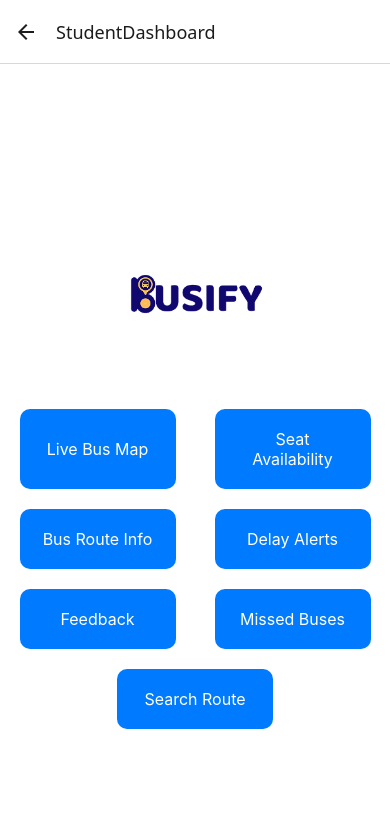
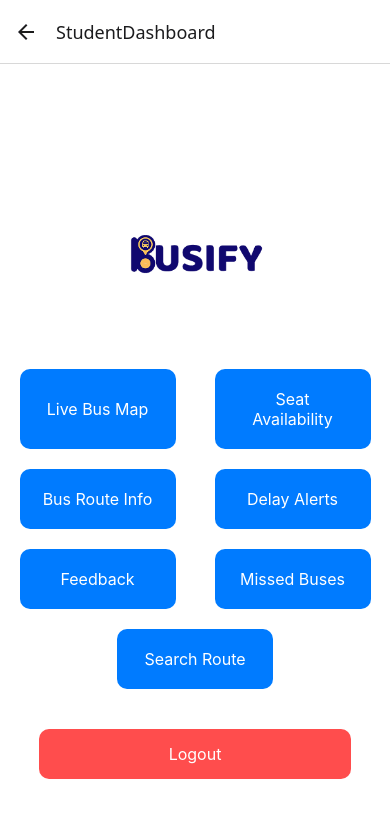
Before and after one commit to mugiwara-luffy07/Bus, a React Native app in the folder busify/: screen /StudentDashboard in a window 390 px wide. Shown: the top 818 px of the page. Built offline with nearby package versions, Linux system fonts and the light colour scheme.

Commit message:
Added Logout Button

```diff
--- a/busify/src/screens/StudentDashboard.tsx
+++ b/busify/src/screens/StudentDashboard.tsx
@@ -2,6 +2,10 @@ import React from 'react';
 import { View, Text, StyleSheet, TouchableOpacity, Image } from 'react-native';
 
 const StudentDashboard = ({ navigation }: any) => {
+  const handleLogout = () => {
+    navigation.navigate('Login');  // Navigate back to the login screen
+  };
+
   return (
     <View style={styles.container}>
       <View style={styles.logoContainer}>
@@ -51,6 +55,11 @@ const StudentDashboard = ({ navigation }: any) => {
           <Text style={styles.gridText}>Search Route</Text>
         </TouchableOpacity>
       </View>
+
+      {/* Logout Button */}
+      <TouchableOpacity style={styles.logoutButton} onPress={handleLogout}>
+        <Text style={styles.logoutButtonText}>Logout</Text>
+      </TouchableOpacity>
     </View>
   );
 };
@@ -91,6 +100,18 @@ const styles = StyleSheet.create({
     fontSize: 16,
     textAlign: 'center',
   },
+  logoutButton: {
+    backgroundColor: '#ff4d4d',
+    padding: 15,
+    borderRadius: 10,
+    marginTop: 30,
+    width: '80%',
+    alignItems: 'center',
+  },
+  logoutButtonText: {
+    color: '#fff',
+    fontSize: 16,
+  },
 });
 
 export default StudentDashboard;
```
